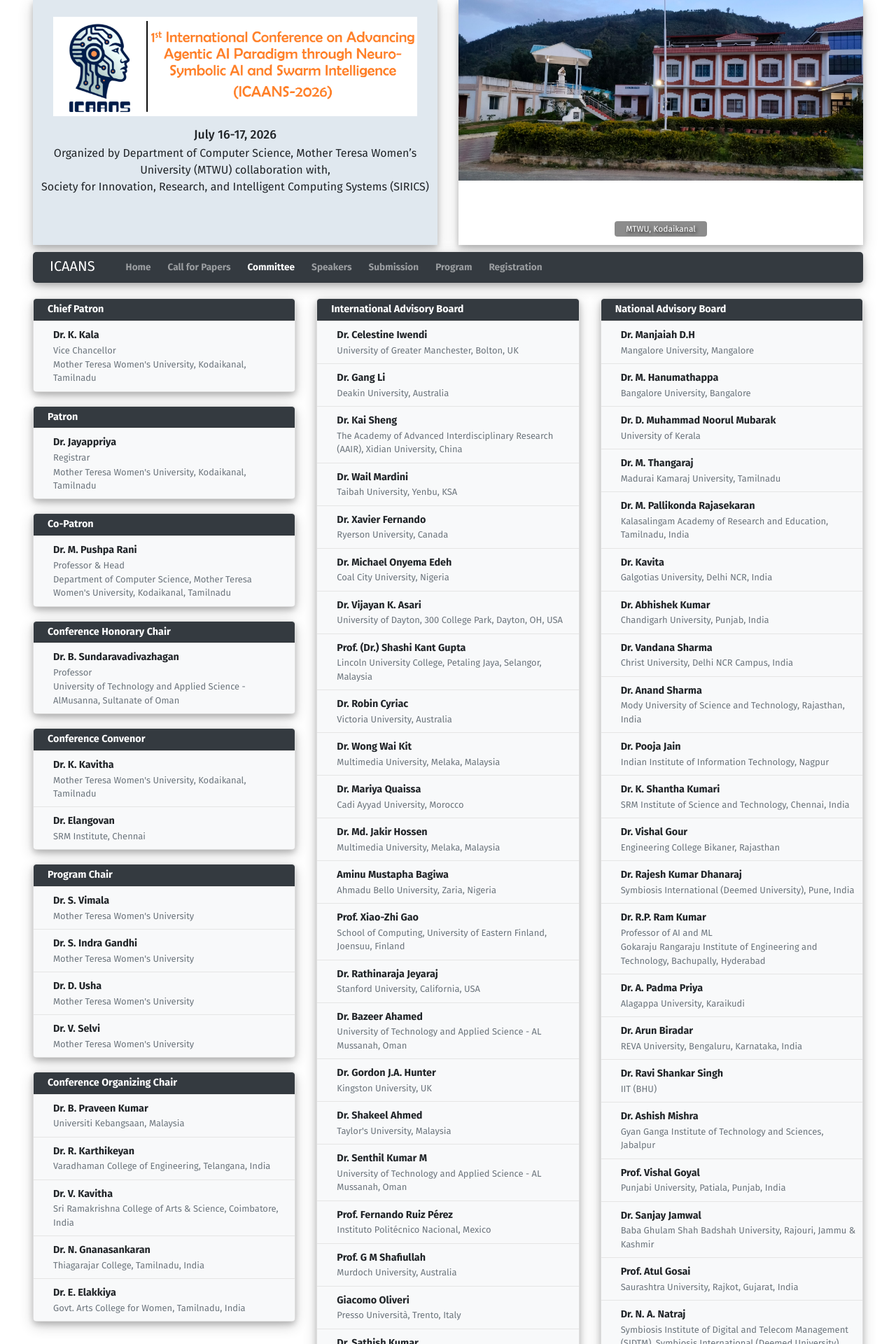
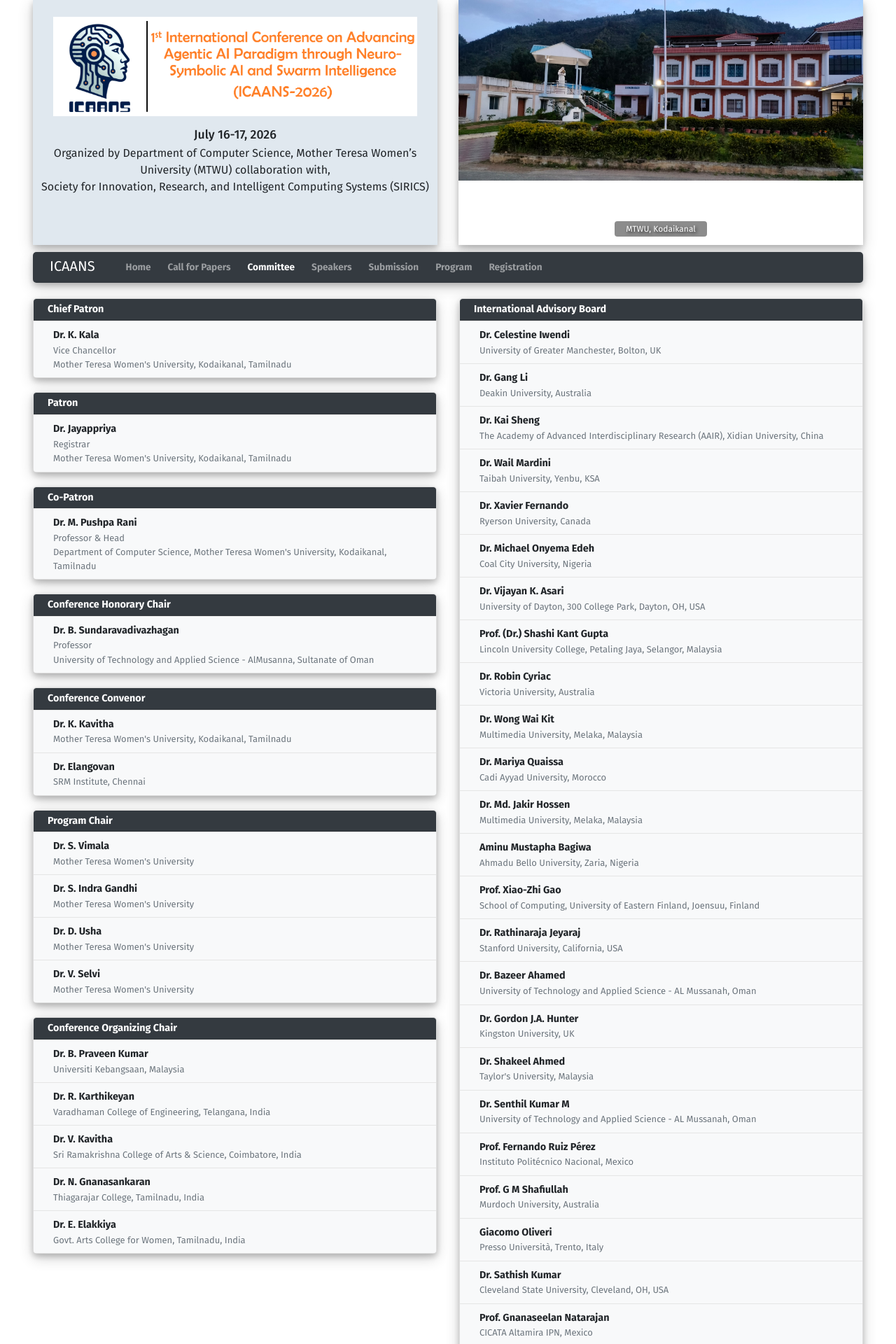
Before and after one commit to sravivarman/icaans_conf, a Jekyll site: the page built from organization.html, in a window 1280 px wide. Shown: the top 1920 px of the page at 70% size. Built offline with Jekyll 4.4.1, drawn with Linux system fonts in a browser that asks for light colours.

Commit message:
committee double column

```diff
--- a/_data/organization.yml
+++ b/_data/organization.yml
@@ -147,7 +147,7 @@
     org: Kırklareli University, Kırklareli, Turkey
 
 - title: National Advisory Board
-  column: 3
+  column: 2
   members:
   - name: Dr. Manjaiah D.H
     org: Mangalore University, Mangalore
@@ -201,7 +201,7 @@
     post: Sr Architect
 
 - title: Technical Committee Members
-  column: 3
+  column: 2
   members:
   - name: Dr. Neha Singhal
     org: CHRIST (Deemed to be University) Dharmaram College, Karnataka, India
--- a/organization.html
+++ b/organization.html
@@ -6,7 +6,7 @@ slide_id: 1
 
 <div class="row">
 
-    <div class="col-xs-12 col-sm-12 col-md-4 col-lg-4 col-xl-4">
+    <div class="col-xs-12 col-sm-12 col-md-6 col-lg-6 col-xl-6 pr-md-3">
         {% for committee in site.data.organization %}
         {% if committee.title and committee.column == 1 %}
         <div class="card">
@@ -36,7 +36,7 @@ slide_id: 1
         {% endfor %}
     </div>
 
-    <div class="col-xs-12 col-sm-12 col-md-4 col-lg-4 col-xl-4">
+    <div class="col-xs-12 col-sm-12 col-md-6 col-lg-6 col-xl-6 pl-md-3">
         {% for committee in site.data.organization %}
         {% if committee.title and committee.column == 2 %}
         <div class="card">
@@ -66,34 +66,4 @@ slide_id: 1
         {% endfor %}
     </div>
 
-    <div class="col-xs-12 col-sm-12 col-md-4 col-lg-4 col-xl-4">
-        {% for committee in site.data.organization %}
-        {% if committee.title and committee.column == 3 %}
-        <div class="card">
-            <div class="card-header text-white bg-dark"><strong>{{committee.title}}</strong></div>
-            {% if committee.members %}
-            {% for member in committee.members %}
-            <div class="card-block bg-light committee">
-                <p>
-                    <a href="{{ member.homepage }}"><strong>{{ member.name }}</strong></a>
-                </p>
-                {% if member.post %}
-                <p class="card-subtitle text-muted" style="font-size: 90%;">{{ member.post }}</p>
-                {% endif %}
-                <p class="card-subtitle text-muted" style="font-size: 90%;">{{ member.org }}</p>
-            </div>
-            {% endfor %}
-            {% else %}
-            <div class="card-block bg-light committee">
-                <p class="card-title">TBA</p>
-                <p><strong>TBA</strong>
-                </p>
-                <p class="card-subtitle text-muted" style="font-size: 90%;">TBA</p>
-            </div>
-            {% endif %}
-        </div>
-        {% endif %}
-        {% endfor %}
-    </div>
-
 </div>
```
